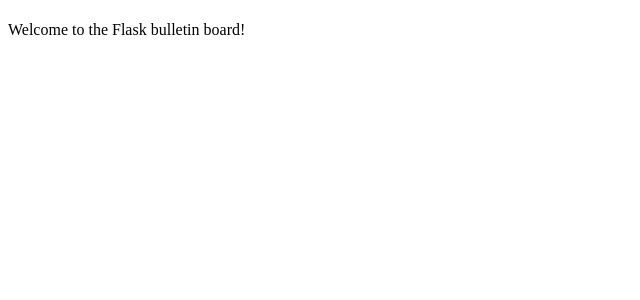
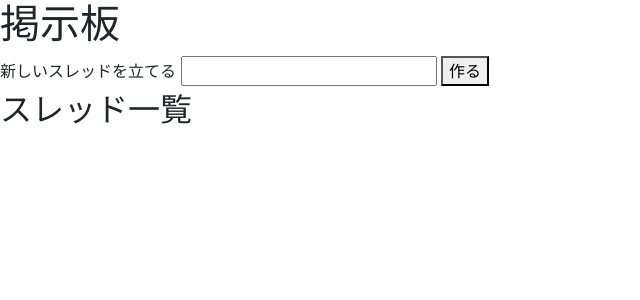
Before and after one commit to shoddy-atc/board.github.io, a Flask app: page / in a window 1280 px wide. Shown: the top 300 px of the page, without its empty margins (0-640 px from the left). Run offline with Flask 3, Linux system fonts and the light colour scheme; some libraries are stand-ins or nearby versions.

Commit message:
Update index.html

```diff
--- a/templates/index.html
+++ b/templates/index.html
@@ -1,12 +1,23 @@
-<!DOCTYPE html>
-<html lang="en">
-<head>
-    <meta charset="UTF-8">
-    <meta name="viewport" content="width=device-width, initial-scale=1.0">
-    <title>Flask BBS</title>
-</head>
-<body>
-    <h1>{{ message }}</h1>
-    <p>Welcome to the Flask bulletin board!</p>
-</body>
-</html>
+{% extends "layout.html" %}
+{% block content %}
+    <h1>掲示板</h1>
+
+    <form action="/thread" method="post">
+        <label for="thread">新しいスレッドを立てる</label>
+        <input type="text" name="thread">
+        <!-- <textarea name="article" rows="6" cols="100"></textarea>
+        <p></p>
+        <label for="name">名前</label>
+        <input type="text" name="name"> -->
+        <button type="submit">作る</button>
+    </form>
+
+    <h2>スレッド一覧</h2>
+    {% for thread in threads: %}
+        <form action="/thread" method="post">
+            <input type="hidden" name="thread" value="{{ thread.threadname }}">
+            <button type="submit">{{ thread.threadname }}</button>
+        </form>
+    {% endfor %}
+
+{% endblock %}
```
